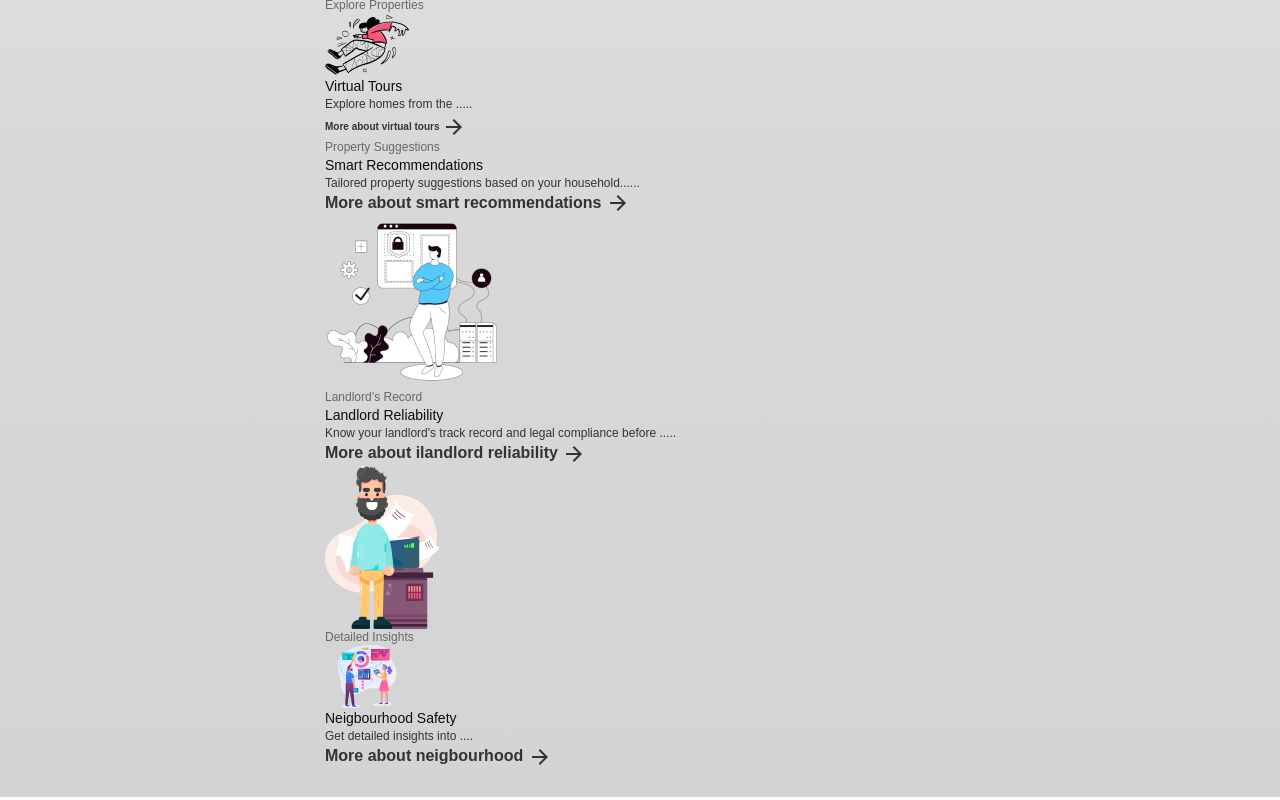
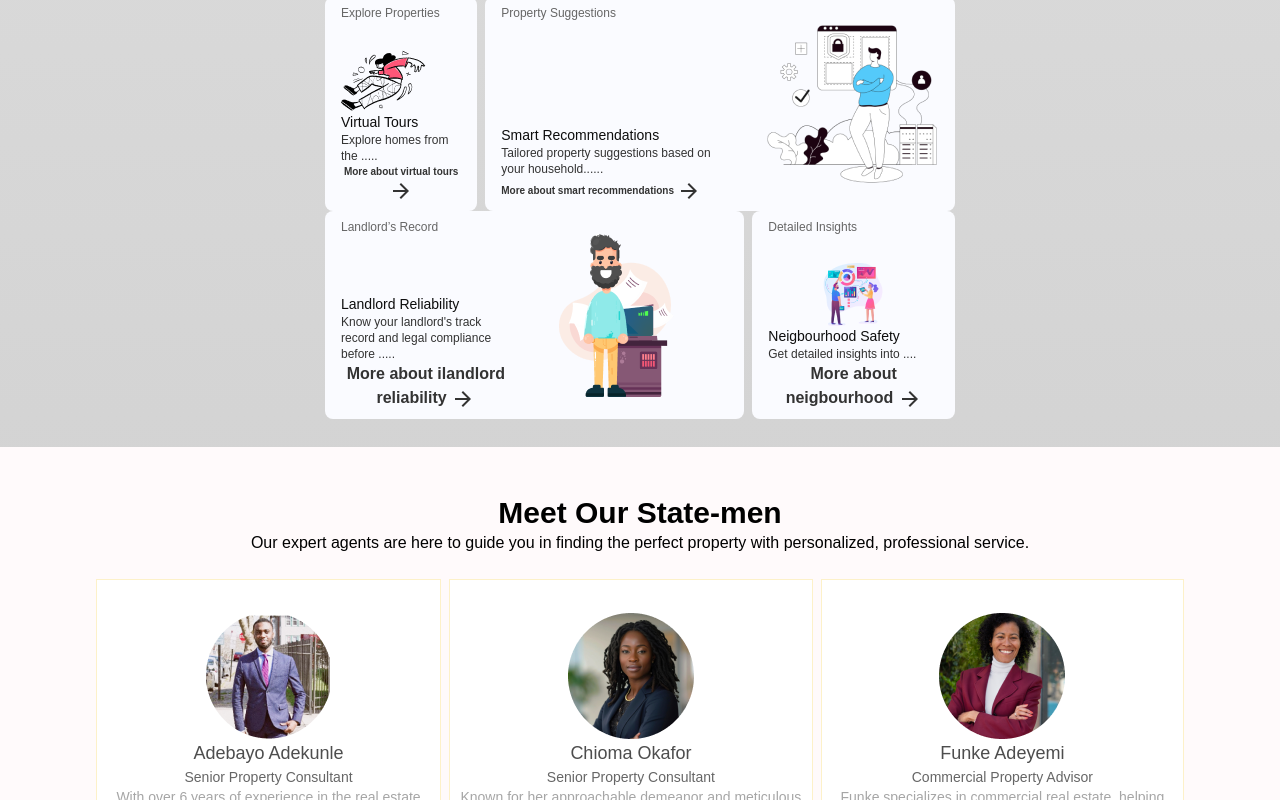
Before and after one commit to Obadea/rentwise, a React (Create React App) app: page / in a window 1280 px wide. Shown: the part 1740-2540 px from the top of the page. Built offline with nearby package versions, Linux system fonts and the light colour scheme; a web font is replaced by a local one.

Commit message:
wise report third component setup

```diff
--- a/src/pages/landingpage/components/WiseeReport.jsx
+++ b/src/pages/landingpage/components/WiseeReport.jsx
@@ -21,7 +21,9 @@ function WiseeReport() {
             profiles, and neighborhood insights
           </p>
         </div>
-        <div>
+
+        <div className="">
+          {/* First component */}
           <div className="flex gap-2  ">
             <div className="flex flex-row items-center gap-12 rounded-lg bg-textcolor py-2 px-4 ">
               <div className="flex flex-col justify-between h-full flex-1">
@@ -41,7 +43,7 @@ function WiseeReport() {
                 </div>
               </div>
               <div className="flex-1">
-                <img src={manrun} alt="" />
+                <img src={manrun} alt="" className="w-full" />
               </div>
             </div>
 
@@ -66,13 +68,16 @@ function WiseeReport() {
               </div>
             </div>
           </div>
-          <div>
-            <div>
+
+          {/* Second level of components */}
+          <div className="flex gap-2 ">
+            <div className="rounded-lg bg-textcolor py-2 px-4 flex flex-col gap-7">
               <h4 className="font-normal text-xs text-customStreetcolor">
                 Explore Properties
               </h4>
               <div>
-                <img src={mandive} alt="" />
+                <img src={mandive} alt="" className="flex justify-center" />
+
                 <h3 className="font-normal text-sm text-customblack">
                   Virtual Tours
                 </h3>
@@ -85,8 +90,8 @@ function WiseeReport() {
               </div>
             </div>
 
-            <div>
-              <div>
+            <div className="flex flex-row items-center gap-12 rounded-lg bg-textcolor py-2 px-4 ">
+              <div className="flex flex-col justify-between h-full flex-1">
                 <h4 className="font-normal text-xs text-customStreetcolor">
                   Property Suggestions{" "}
                 </h4>
@@ -97,19 +102,20 @@ function WiseeReport() {
                   <h4 className="font-medium text-xs text-customResultqueryGrey">
                     Tailored property suggestions based on your household......
                   </h4>
-                  <button className="font-bold text-customResultqueryGrey">
+                  <button className="font-bold text-customResultqueryGrey text-[10px] ">
                     More about smart recommendations <ArrowForwardIcon />
                   </button>
                 </div>
-                <div>
-                  <img src={manthink} alt="" />
-                </div>
+              </div>
+              <div>
+                <img src={manthink} alt="" />
               </div>
             </div>
           </div>
-          <div>
-            <div>
-              <div>
+          {/* third Component */}
+          <div className="flex gap-2 ">
+            <div className="flex flex-row items-center gap-12 rounded-lg bg-textcolor py-2 px-4 ">
+              <div className="flex flex-col justify-between h-full flex-1">
                 <h4 className="font-normal text-xs text-customStreetcolor">
                   Landlord’s Record
                 </h4>
@@ -125,17 +131,21 @@ function WiseeReport() {
                     More about ilandlord reliability <ArrowForwardIcon />
                   </button>
                 </div>
-                <div>
-                  <img src={manoffice} alt="" />
-                </div>
+              </div>
+              <div className="flex-1">
+                <img src={manoffice} alt="" />
               </div>
             </div>
-            <div>
+
+            <div className="rounded-lg bg-textcolor py-2 px-4 flex flex-col gap-7">
               <h4 className="font-normal text-xs text-customStreetcolor">
                 Detailed Insights
               </h4>
               <div>
-                <img src={manteach} alt="" />
+                <div className="flex justify-center">
+                  <img src={manteach} alt="" />
+                </div>
+
                 <h3 className="font-normal text-sm text-customblack">
                   Neigbourhood Safety
                 </h3>
```
